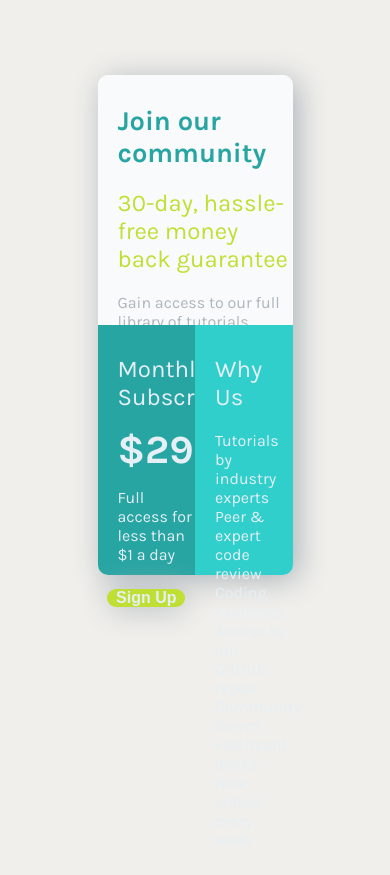
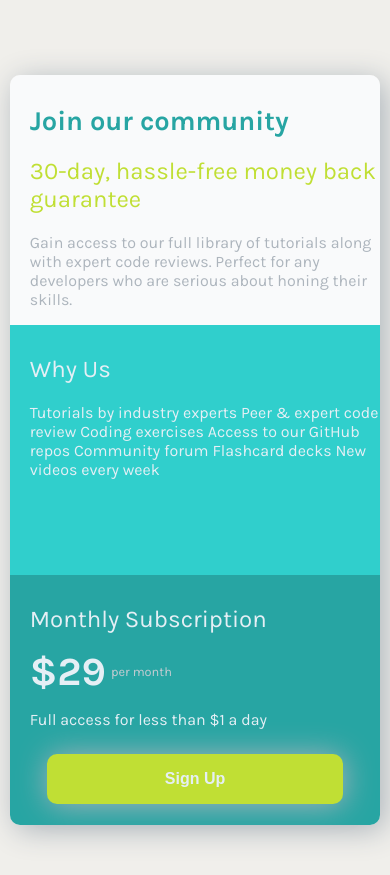
Before and after one commit to orellanamilton/Challenges, a plain HTML site: page single-price-grid/index.html in a window 390 px wide. Before the commit the page ends 849 px from the top, so only its background shows below. Drawn offline with Linux system fonts and the light colour scheme.

Commit message:
Responsive

```diff
--- a/single-price-grid/styles.css
+++ b/single-price-grid/styles.css
@@ -136,3 +136,24 @@ body {
     color: hsl(204, 43%, 93%);
     margin-top: 20px;
 }
+
+ @media screen and (max-width: 768px) {
+
+
+     .box-container {
+         flex-direction: column;
+         width: 95%;
+         margin-bottom: 50px;;
+     }
+
+     .subscription {
+         width: 100%;
+         order: 2;
+         border-bottom-right-radius: 10px;
+     }
+
+     .why-us {
+         width: 100%;
+         border-bottom-right-radius: 0;
+     }
+ }
```
